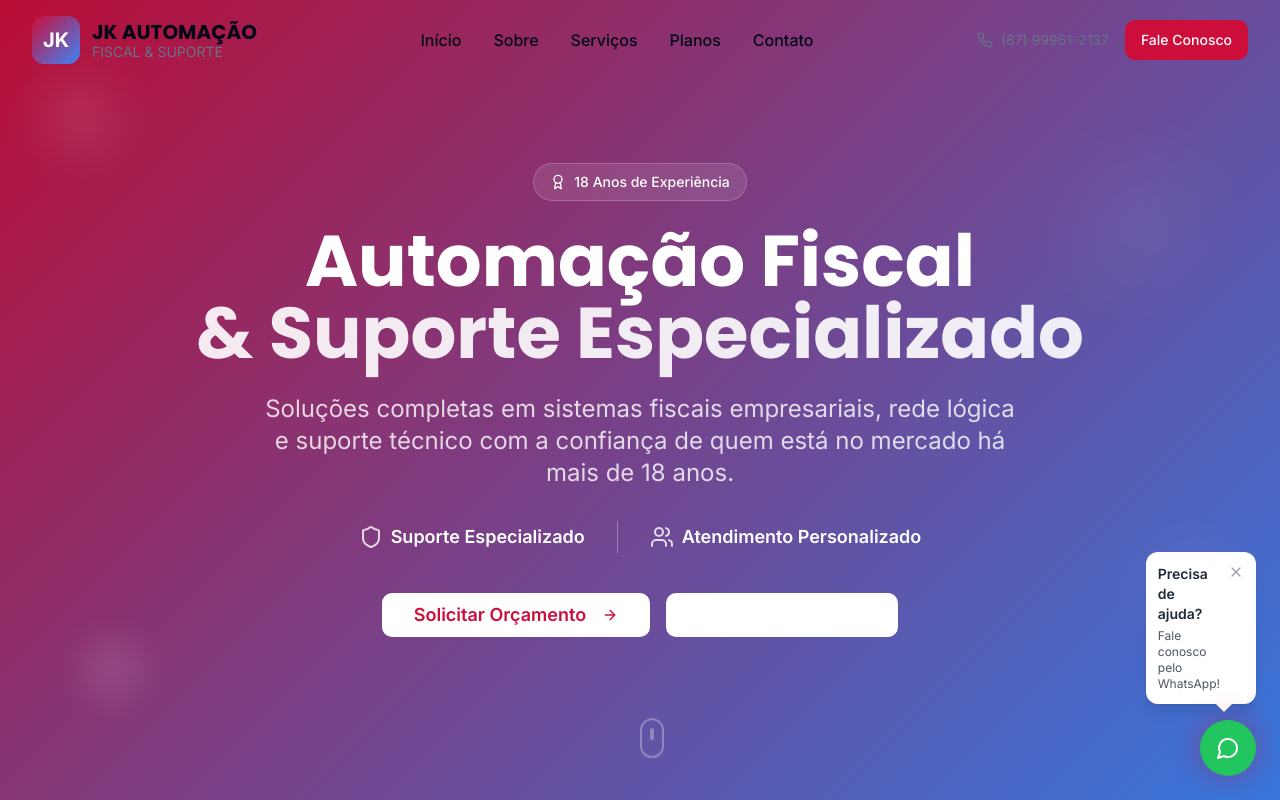
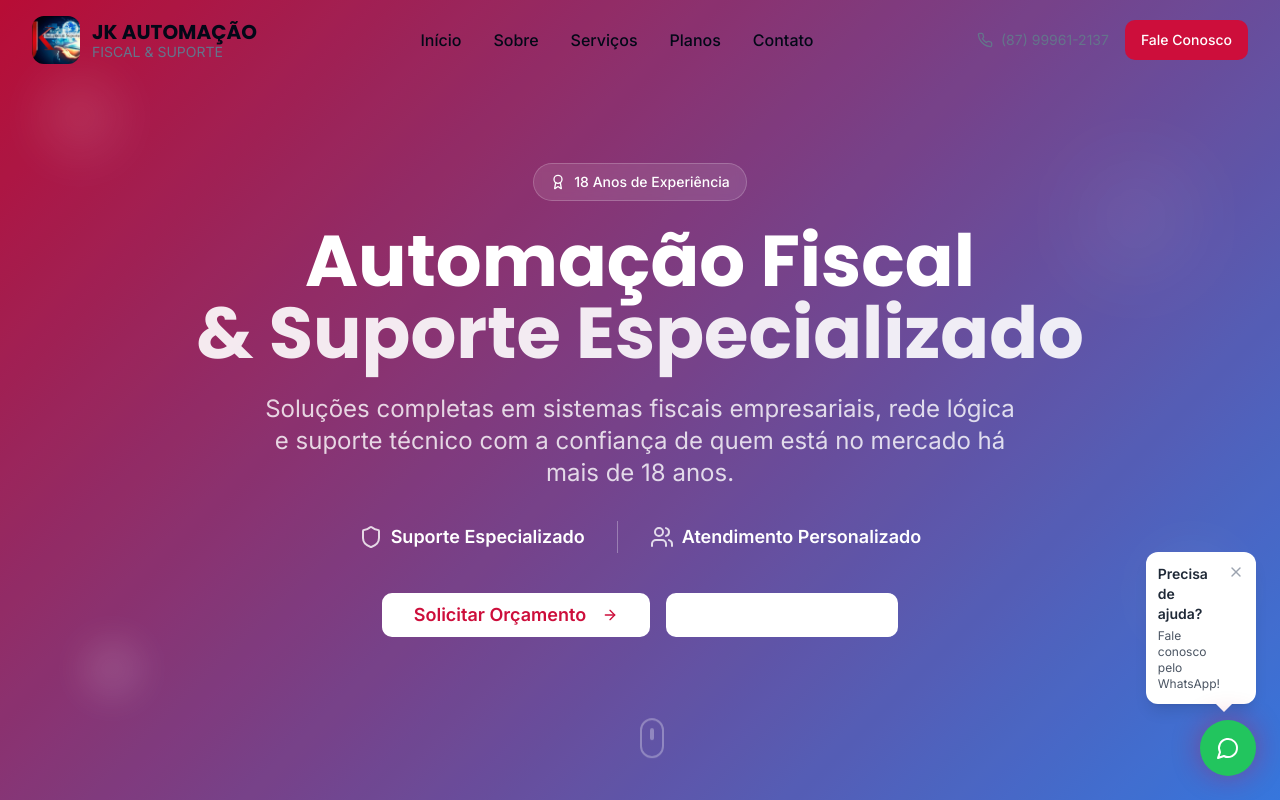
Before and after one commit to DevZipMateus/jk-fiscal-digital-hub, a React (Vite) app: page / in a window 1280 px wide. Shown: the top 800 px of the page. Built offline with nearby package versions, Linux system fonts and the light colour scheme.

Commit message:
Fix: Logo not being used
The user reported that the logo they sent is not being used on the website. This commit addresses the issue by ensuring the logo is correctly implemented.

```diff
--- a/src/components/Footer.tsx
+++ b/src/components/Footer.tsx
@@ -17,8 +17,12 @@ const Footer = () => {
           {/* Company Info */}
           <div>
             <div className="flex items-center space-x-3 mb-4">
-              <div className="w-10 h-10 bg-hero-gradient rounded-lg flex items-center justify-center">
-                <span className="text-white font-bold text-lg">JK</span>
+              <div className="w-10 h-10 rounded-lg overflow-hidden">
+                <img
+                  src="/lovable-uploads/6a7ad79d-0b52-4a8c-b9b3-23f64d58dffa.png"
+                  alt="JK Automação Fiscal & Suporte Logo"
+                  className="w-full h-full object-contain"
+                />
               </div>
               <div>
                 <h3 className="font-heading font-bold text-lg text-foreground">
--- a/src/components/Header.tsx
+++ b/src/components/Header.tsx
@@ -35,8 +35,12 @@ const Header = () => {
         <div className="flex items-center justify-between h-16 md:h-20">
           {/* Logo */}
           <div className="flex items-center space-x-3">
-            <div className="w-10 h-10 md:w-12 md:h-12 bg-hero-gradient rounded-lg flex items-center justify-center">
-              <span className="text-white font-bold text-lg md:text-xl">JK</span>
+            <div className="w-10 h-10 md:w-12 md:h-12 rounded-lg overflow-hidden">
+              <img
+                src="/lovable-uploads/6a7ad79d-0b52-4a8c-b9b3-23f64d58dffa.png"
+                alt="JK Automação Fiscal & Suporte Logo"
+                className="w-full h-full object-contain"
+              />
             </div>
             <div>
               <h1 className="font-heading font-bold text-lg md:text-xl text-foreground">
```
